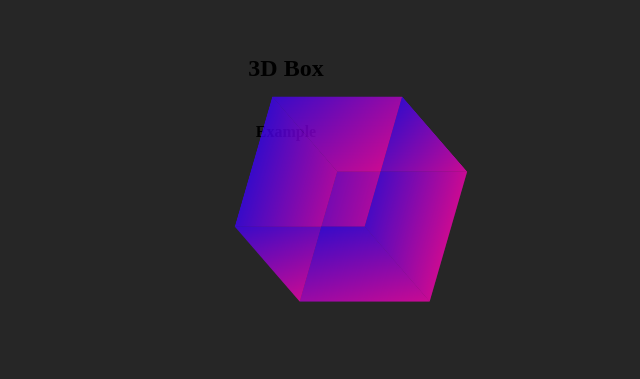
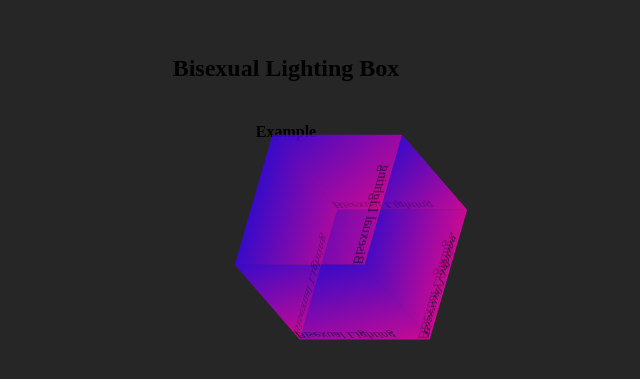
Before and after one commit to PCykana/WEB504-playground, a website: page ThreeD-box/box.html in a window 1280 px wide. Shown: the part 301-680 px from the top of the page, without its empty margins (354-994 px from the left). Drawn offline with Linux system fonts and the light colour scheme.

Commit message:
little changes

```diff
--- a/ThreeD-box/box.css
+++ b/ThreeD-box/box.css
@@ -10,7 +10,7 @@ body {
 
 #container  {
     height: 100vh; /* 100 percent of the view port*/
-    width: 50vw; /* 500 = 5x the view port, 50 = 1/2 the view port*/
+    width: 100vw; /* 500 = 5x the view port, 50 = 1/2 the view port*/
     min-height: 600px; /* sets a minimum pixel height*/
     min-width: 300px; /* sets a minimum pixel widts*/
     position: absolute; /* allows element to move around?*/
@@ -21,16 +21,17 @@ body {
     perspective: 500px; /* sets a camera distance from the item(3D model)*/
 }
 
+
 #box * {
     width: 150px;
     height: 150px;
     backface-visibility:visible;
     position: absolute;
-    margin: 0 auto;
+    margin: 0 auto auto;
 }
 
 #box {
-    margin-top: 200px;
+    margin-top: 275px;
     transform-style: preserve-3d;
     display: flex;
     align-items: center;
--- a/ThreeD-box/box.html
+++ b/ThreeD-box/box.html
@@ -9,16 +9,16 @@
 </head>
 <body>
     <div id="container">
-        <h2>3D Box</h2>
+        <h2>Bisexual Lighting Box</h2>
         <h4>Example</h4>
     </div>
     <div id="box">
-        <div class="face1 color1"></div>
-        <div class="face2 color1"></div>
-        <div class="face3 color2"></div>
-        <div class="face4 color2"></div>
-        <div class="face5 color3"></div>
-        <div class="face6 color3"></div>
+        <div class="face1 color1"><p>Bisexual Lighting</p></div>
+        <div class="face2 color1"><p>Bisexual Lighting</p></div>
+        <div class="face3 color2"><p>Bisexual Lighting</p></div>
+        <div class="face4 color2"><p>Bisexual Lighting</p></div>
+        <div class="face5 color3"><p>Bisexual Lighting</p></div>
+        <div class="face6 color3"><p>Bisexual Lighting</p></div>
     </div>
 </body>
 </html>
```
